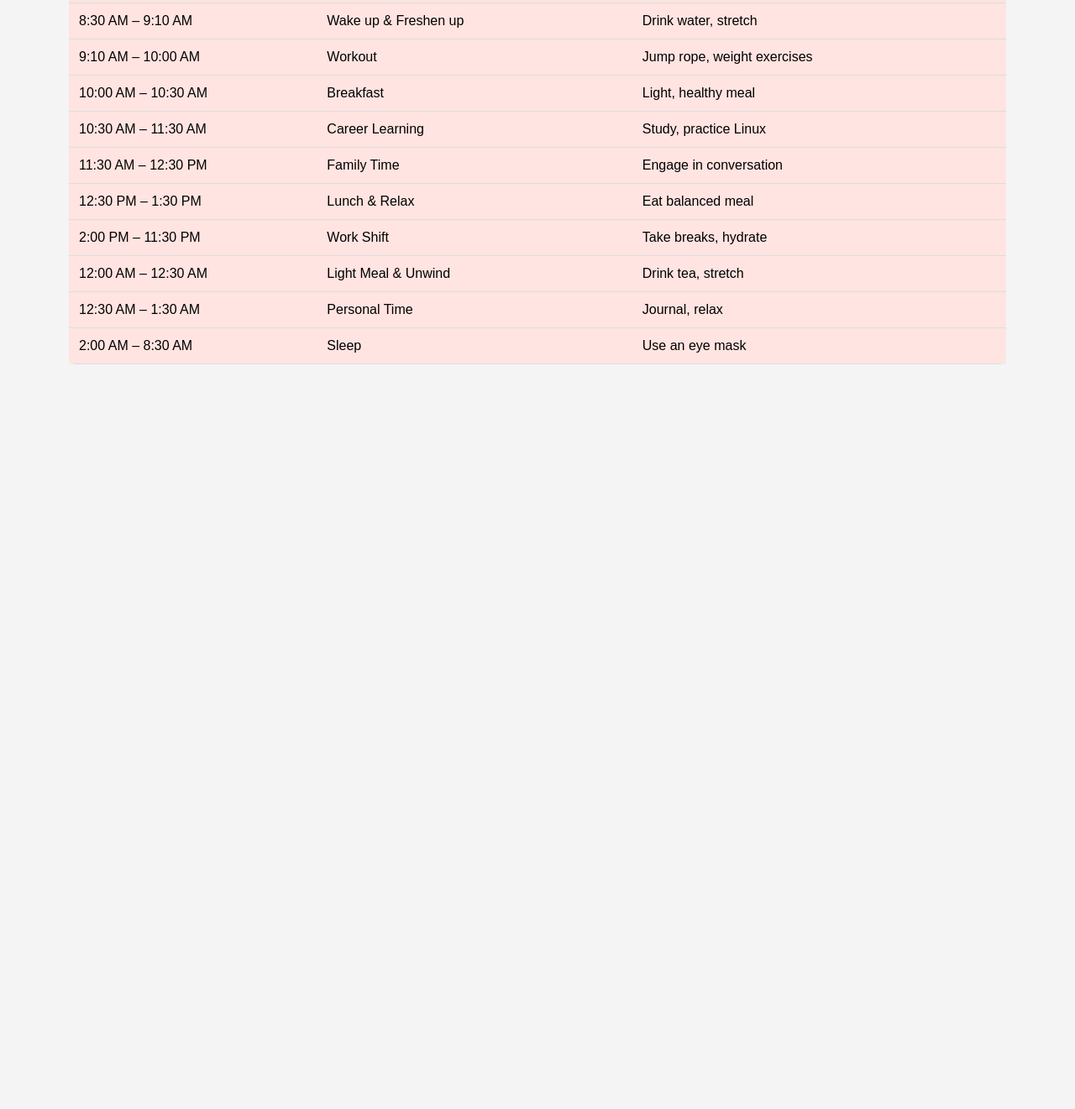
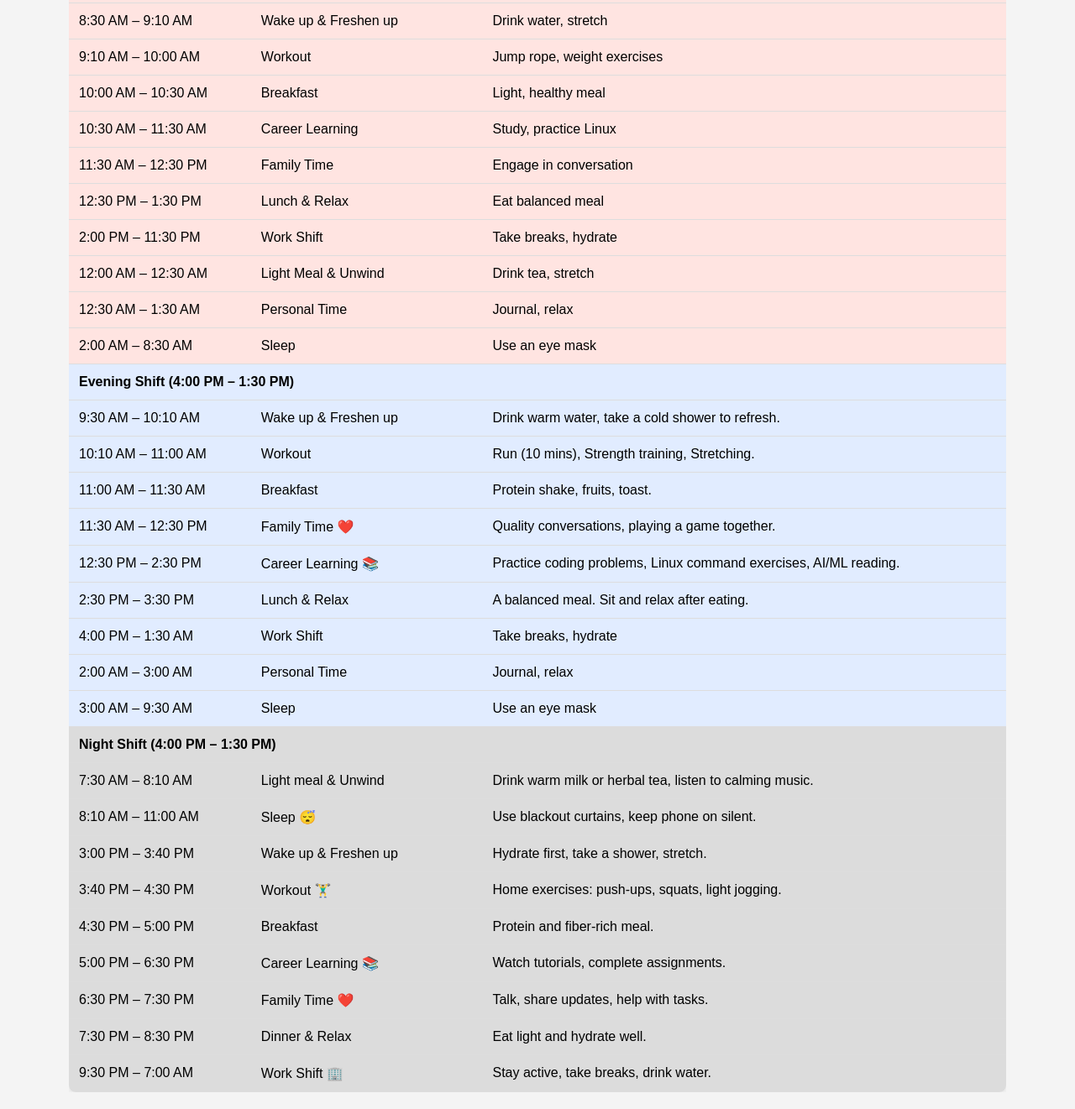
Before and after one commit to alkalk00/routine_vol1, a plain HTML site: page index.html in a window 1280 px wide. Shown: the part 623-1944 px from the top of the page at 84% size. Before the commit the page ends 1077 px from the top, so only its background shows below. Drawn offline with Linux system fonts and the light colour scheme.

Commit message:
added evening and night shift

```diff
--- a/index.html
+++ b/index.html
@@ -41,6 +41,8 @@
         }
         .morning { background-color: #ffebcd; }
         .afternoon { background-color: #ffe4e1; }
+        .evening { background-color: #e1ecff; }
+        .night { background-color: #dcdcdc; }
 
         @media (max-width: 600px) {
             th, td {
@@ -85,6 +87,30 @@
             <tr class="afternoon"><td>12:00 AM – 12:30 AM</td><td>Light Meal & Unwind</td><td>Drink tea, stretch</td></tr>
             <tr class="afternoon"><td>12:30 AM – 1:30 AM</td><td>Personal Time</td><td>Journal, relax</td></tr>
             <tr class="afternoon"><td>2:00 AM – 8:30 AM</td><td>Sleep</td><td>Use an eye mask</td></tr>
+
+             <!-- Evening Shift -->
+             <tr class="evening"><td colspan="3"><strong>Evening Shift (4:00 PM – 1:30 PM)</strong></td></tr>
+             <tr class="evening"><td>9:30 AM – 10:10 AM</td><td>Wake up & Freshen up</td><td>Drink warm water, take a cold shower to refresh.</td></tr>
+             <tr class="evening"><td>10:10 AM – 11:00 AM</td><td>Workout</td><td>Run (10 mins), Strength training, Stretching.</td></tr>
+             <tr class="evening"><td>11:00 AM – 11:30 AM</td><td>Breakfast</td><td>Protein shake, fruits, toast.</td></tr>
+             <tr class="evening"><td>11:30 AM – 12:30 PM</td><td>Family Time ❤️</td><td>Quality conversations, playing a game together.</td></tr>
+             <tr class="evening"><td>12:30 PM – 2:30 PM</td><td>Career Learning 📚</td><td>Practice coding problems, Linux command exercises, AI/ML reading.</td></tr>
+             <tr class="evening"><td>2:30 PM – 3:30 PM</td><td>Lunch & Relax</td><td>A balanced meal. Sit and relax after eating.</td></tr>
+             <tr class="evening"><td>4:00 PM – 1:30 AM</td><td>Work Shift</td><td>Take breaks, hydrate</td></tr>
+             <tr class="evening"><td>2:00 AM – 3:00 AM</td><td>Personal Time</td><td>Journal, relax</td></tr>
+             <tr class="evening"><td>3:00 AM – 9:30 AM</td><td>Sleep</td><td>Use an eye mask</td></tr>
+
+            <!-- Night Shift -->
+            <tr class="night"><td colspan="3"><strong>Night Shift (4:00 PM – 1:30 PM)</strong></td></tr>
+            <tr class="night"><td>7:30 AM – 8:10 AM</td><td>Light meal & Unwind</td><td>Drink warm milk or herbal tea, listen to calming music.</td></tr>
+            <tr class="night"><td>8:10 AM – 11:00 AM</td><td>Sleep 😴</td><td>Use blackout curtains, keep phone on silent.</td></tr>
+            <tr class="night"><td>3:00 PM – 3:40 PM	</td><td>Wake up & Freshen up</td><td>Hydrate first, take a shower, stretch.</td></tr>
+            <tr class="night"><td>3:40 PM – 4:30 PM	</td><td>Workout 🏋️‍♂️</td><td>Home exercises: push-ups, squats, light jogging.</td></tr>
+            <tr class="night"><td>4:30 PM – 5:00 PM</td><td>Breakfast</td><td>Protein and fiber-rich meal.</td></tr>
+            <tr class="night"><td>5:00 PM – 6:30 PM</td><td>Career Learning 📚</td><td>Watch tutorials, complete assignments.</td></tr>
+            <tr class="night"><td>6:30 PM – 7:30 PM	</td><td>Family Time ❤️</td><td>Talk, share updates, help with tasks.</td></tr>
+            <tr class="night"><td>7:30 PM – 8:30 PM	</td><td>Dinner & Relax</td><td>Eat light and hydrate well.</td></tr>
+            <tr class="night"><td>9:30 PM – 7:00 AM	</td><td>Work Shift 🏢</td><td>Stay active, take breaks, drink water.</td></tr>
         </table>
     </div>
 </body>
```
